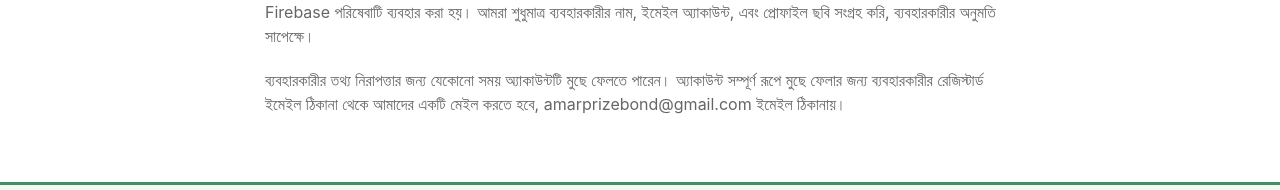
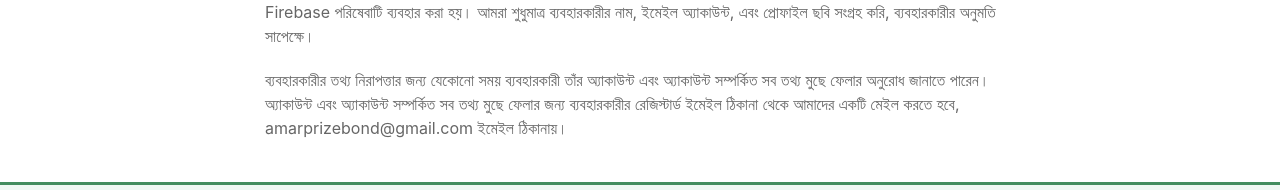
Before and after one commit to amarprizebond/react-frontend, a React (Create React App) app: page /page/goponiyota-niti in a window 1280 px wide. Shown: the part 340-530 px from the top of the page. Built offline with nearby package versions, Linux system fonts and the light colour scheme; no server answers.

Commit message:
update privacy policy page

```diff
--- a/src/Components/PagePrivacyPolicy.js
+++ b/src/Components/PagePrivacyPolicy.js
@@ -37,9 +37,9 @@
                         </p>
 
                         <p>
-                            ব্যবহারকারীর তথ্য নিরাপত্তার জন্য যেকোনো সময় অ্যাকাউন্টটি মুছে ফেলতে পারেন। অ্যাকাউন্ট সম্পূর্ণ রূপে মুছে
-                            ফেলার জন্য ব্যবহারকারীর রেজিস্টার্ড ইমেইল ঠিকানা থেকে আমাদের একটি মেইল করতে হবে, amarprizebond@gmail.com
-                            ইমেইল ঠিকানায়।
+                            ব্যবহারকারীর তথ্য নিরাপত্তার জন্য যেকোনো সময় ব্যবহারকারী তাঁর অ্যাকাউন্ট এবং অ্যাকাউন্ট সম্পর্কিত সব তথ্য
+                            মুছে ফেলার অনুরোধ জানাতে পারেন। অ্যাকাউন্ট এবং অ্যাকাউন্ট সম্পর্কিত সব তথ্য মুছে ফেলার জন্য ব্যবহারকারীর
+                            রেজিস্টার্ড ইমেইল ঠিকানা থেকে আমাদের একটি মেইল করতে হবে, amarprizebond@gmail.com ইমেইল ঠিকানায়।
                         </p>
 
                     </article>
```
